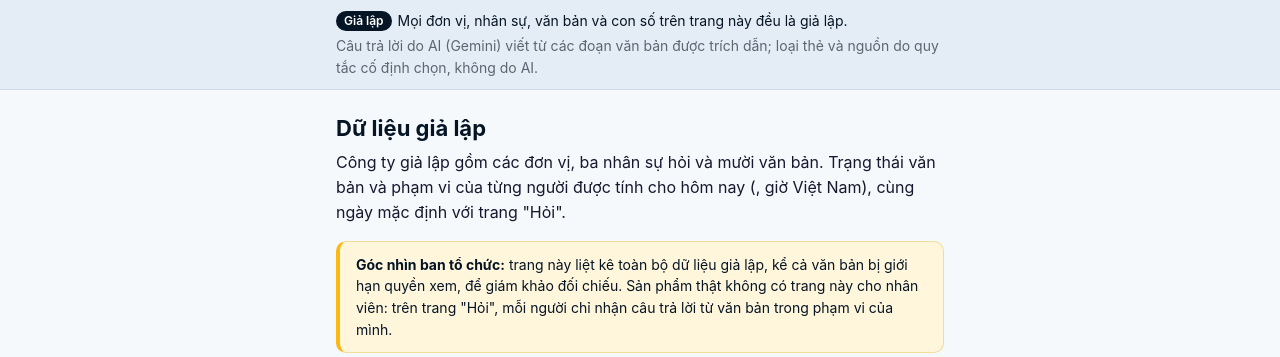
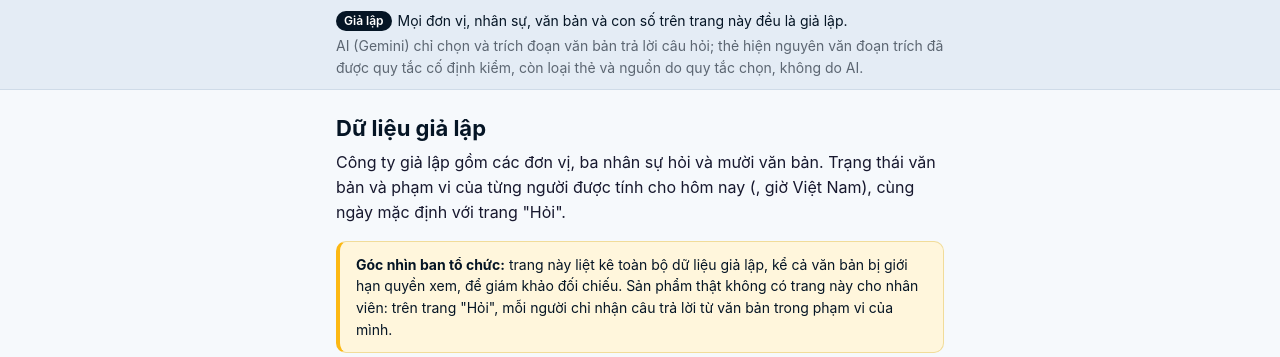
Before and after one commit to Park-Hip/next-gen-2026, a Python web app: template src/appota_kb/api/templates/data.html in a window 1280 px wide. Shown: the part 144-501 px from the top of the page. Run offline with Jinja, Linux system fonts and the light colour scheme; the template is opened without the code that fills it, so the values that code supplies are empty.

Commit message:
Page banner: the AI only picks and quotes clauses (ADR 0009); README: faithfulness 5 of 5 and 7 of 7 from the final run's review

```diff
--- a/src/appota_kb/api/templates/base.html
+++ b/src/appota_kb/api/templates/base.html
@@ -224,7 +224,7 @@
 <div class="notice" role="note">
   <div class="wrap">
     <p><span class="tag">Giả lập</span>Mọi đơn vị, nhân sự, văn bản và con số trên trang này đều là giả lập.</p>
-    <p>Câu trả lời do AI (Gemini) viết từ các đoạn văn bản được trích dẫn; loại thẻ và nguồn do quy tắc cố định chọn, không do AI.</p>
+    <p>AI (Gemini) chỉ chọn và trích đoạn văn bản trả lời câu hỏi; thẻ hiện nguyên văn đoạn trích đã được quy tắc cố định kiểm, còn loại thẻ và nguồn do quy tắc chọn, không do AI.</p>
   </div>
 </div>
 <main class="wrap">
```
Also changed, not shown: README.md.
